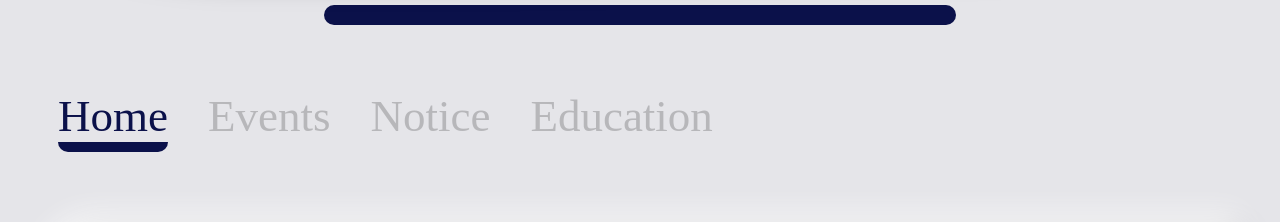
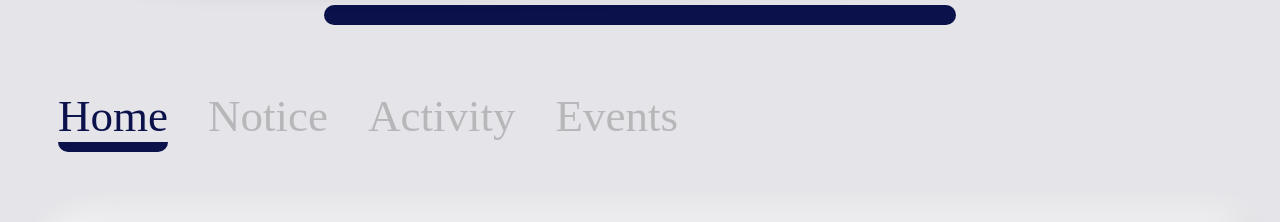
Before and after one commit to excellenceacademy/excellenceacademy.github.io, a plain HTML site: page index.html in a window 1280 px wide. Shown: the part 426-648 px from the top of the page. Drawn offline with Linux system fonts and the light colour scheme.

Commit message:
Update index.html

```diff
--- a/index.html
+++ b/index.html
@@ -10,7 +10,7 @@
  <body>
   <img id="logo" src="image/logo.png">
   <p class="line"> </p>
-  <p class="box"> <a class="main" href="index.html"> Home </a> <a href="events.html"> Events </a> <a href="notice.html"> Notice </a> <a href="education.html"> Education </a> </p>
+  <p class="box"> <a class="main"> Home </a> <a href="https://excellenceacademy.github.io/notice"> Notice </a> <a href="https://excellenceacademy.github.io/activity"> Activity </a>  <a href="https://excellenceacademy.github.io/events"> Events </a> </p>
   <div class="info">
     Here, you can make your dreams come true. Better quality of education, student friendly behaviour, fully complete course, doubt clearing classes during exams and many more feature will attract you to join this coaching!
   </div>
```
